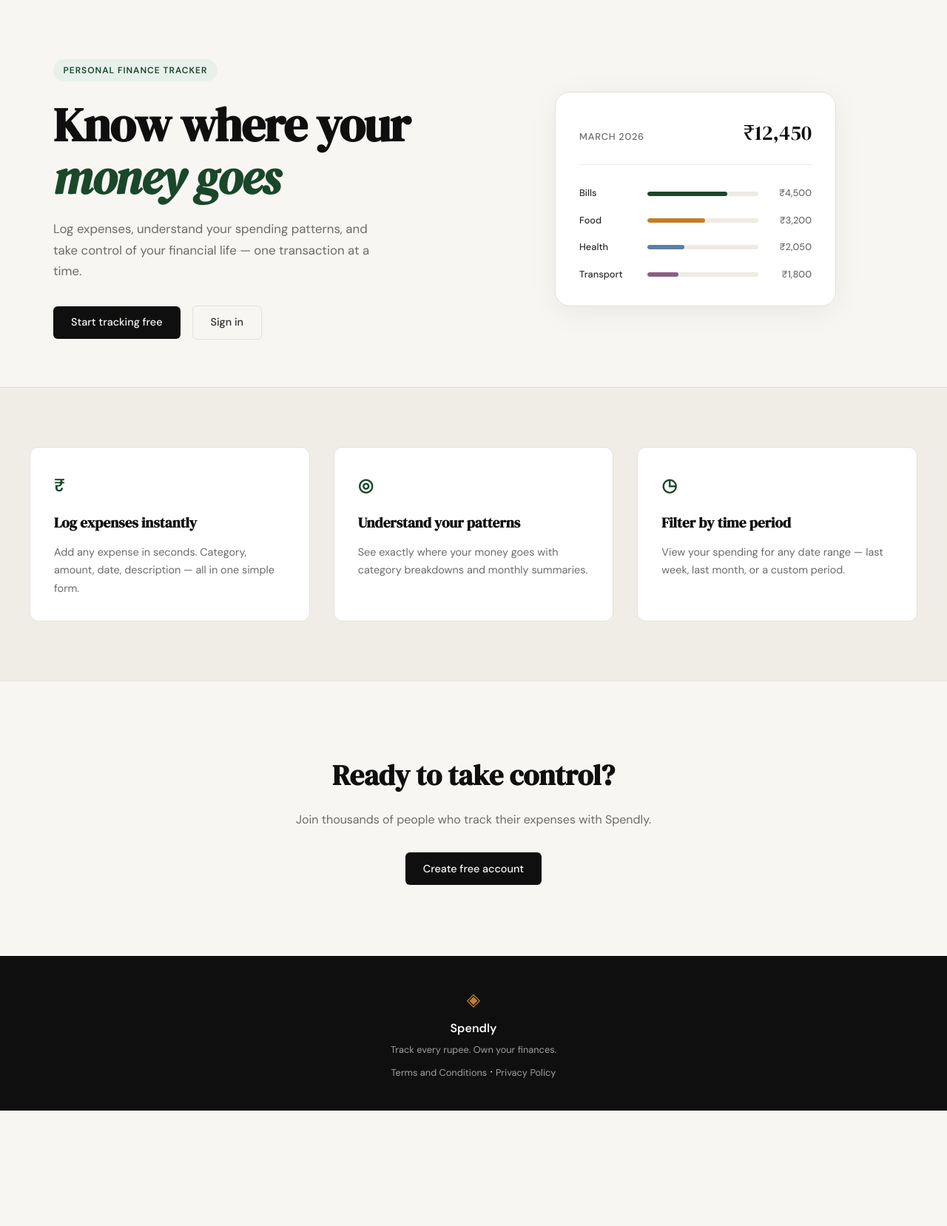
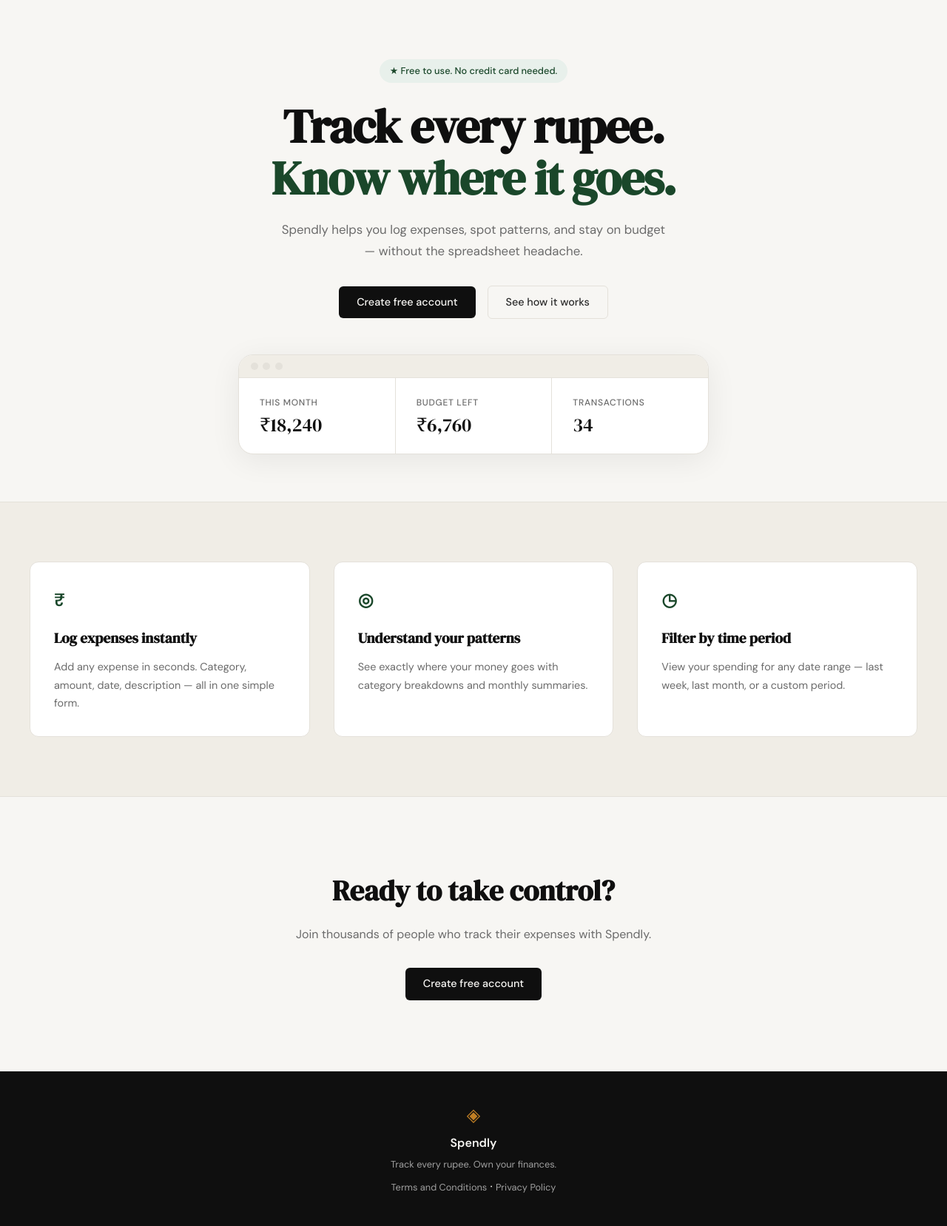
Before and after one commit to iam-viru/Spendly-with-Claude, a Flask app: page / in a window 1280 px wide. Shown: the part 61-1718 px from the top of the page at 74% size. Before the commit the page ends 1562 px from the top, so only its background shows below. Run offline with Flask 3, Linux system fonts and the light colour scheme.

Commit message:
landing: redesign hero section to match mockup

```diff
--- a/promptfile.txt
+++ b/promptfile.txt
@@ -28,21 +28,21 @@ git commit -m "landing: add terms and conditions page and route”
 Do the same as you did for the Terms and Conditions page,
 but for Privacy Policy.
 
-1. Add a new route in [app.py](http://app.py/):
+1. Add a new route in [@app.py](http://app.py/):
 GET /privacy → renders templates/privacy.html
 2. Create templates/privacy.html with generic privacy policy
 content appropriate for a personal expense tracking app.
 Include sections like: Data We Collect, How We Use Your Data,
 Data Storage, Third Party Services, and Contact Us.
 Match the style of terms.html.
-3. In templates/landing.html, update the "Privacy Policy"
+3. In @templates/landing.html, update the "Privacy Policy"
 footer link href from "#" to "/privacy".
 
 git commit -m "landing: add privacy policy page and route”
 
 I've attached a screenshot of the updated Spendly hero section design.
 
-Modify only the hero section in templates/landing.html and static/css/landing.css
+Modify only the hero section in @templates/landing.html and static/css/landing.css
 to match this image exactly. Do not touch any other part of the page.
 
 Changes to implement:
--- a/static/css/style.css
+++ b/static/css/style.css
@@ -125,22 +125,17 @@ a { color: inherit; text-decoration: none; }
 
 .hero {
     padding: 5rem 2rem 4rem;
-    display: grid;
-    grid-template-columns: 1fr 1fr;
-    gap: 4rem;
-    align-items: center;
-    max-width: var(--max-width);
+    max-width: 700px;
     margin: 0 auto;
+    text-align: center;
 }
 
 .hero-badge {
     display: inline-block;
     background: var(--accent-light);
     color: var(--accent);
-    font-size: 0.75rem;
-    font-weight: 600;
-    letter-spacing: 0.08em;
-    text-transform: uppercase;
+    font-size: 0.8rem;
+    font-weight: 500;
     padding: 0.35rem 0.85rem;
     border-radius: 999px;
     margin-bottom: 1.5rem;
@@ -156,7 +151,7 @@ a { color: inherit; text-decoration: none; }
 }
 
 .hero-title em {
-    font-style: italic;
+    font-style: normal;
     color: var(--accent);
 }
 
@@ -164,14 +159,73 @@ a { color: inherit; text-decoration: none; }
     font-size: 1.05rem;
     color: var(--ink-muted);
     line-height: 1.7;
-    max-width: 460px;
-    margin-bottom: 2rem;
+    max-width: 520px;
+    margin: 0 auto 2rem;
 }
 
 .hero-actions {
     display: flex;
     gap: 1rem;
     align-items: center;
+    justify-content: center;
+}
+
+.hero-mockup {
+    background: var(--paper-card);
+    border: 1px solid var(--border);
+    border-radius: var(--radius-lg);
+    box-shadow: 0 8px 40px rgba(0,0,0,0.07);
+    overflow: hidden;
+    margin-top: 3rem;
+}
+
+.hero-mockup-bar {
+    background: var(--paper-warm);
+    border-bottom: 1px solid var(--border);
+    padding: 0.6rem 1rem;
+    display: flex;
+    gap: 0.4rem;
+    align-items: center;
+}
+
+.hero-mockup-dot {
+    width: 10px;
+    height: 10px;
+    border-radius: 50%;
+    background: var(--border);
+}
+
+.hero-stats {
+    display: flex;
+}
+
+.hero-stat {
+    flex: 1;
+    padding: 1.5rem 1.75rem;
+    display: flex;
+    flex-direction: column;
+    gap: 0.3rem;
+    text-align: left;
+    border-right: 1px solid var(--border);
+}
+
+.hero-stat:last-child {
+    border-right: none;
+}
+
+.hero-stat-label {
+    font-size: 0.75rem;
+    font-weight: 500;
+    color: var(--ink-muted);
+    text-transform: uppercase;
+    letter-spacing: 0.06em;
+}
+
+.hero-stat-value {
+    font-family: var(--font-display);
+    font-size: 1.6rem;
+    color: var(--ink);
+    line-height: 1.2;
 }
 
 /* ------------------------------------------------------------------ */
@@ -573,19 +627,13 @@ a { color: inherit; text-decoration: none; }
 /* ------------------------------------------------------------------ */
 
 @media (max-width: 900px) {
-    .hero {
-        grid-template-columns: 1fr;
-        text-align: center;
-    }
-
-    .hero-subtitle { max-width: 100%; }
-    .hero-actions { justify-content: center; }
-    .hero-visual { display: none; }
-
     .features-inner { grid-template-columns: 1fr; }
 }
 
 @media (max-width: 600px) {
     .nav-links a:not(.nav-cta) { display: none; }
     .hero { padding: 3rem 1rem 2rem; }
+    .hero-stats { flex-direction: column; }
+    .hero-stat { border-right: none; border-bottom: 1px solid var(--border); }
+    .hero-stat:last-child { border-bottom: none; }
 }
--- a/templates/landing.html
+++ b/templates/landing.html
@@ -6,55 +6,37 @@
 
 <section class="hero">
     <div class="hero-inner">
-        <div class="hero-badge">Personal Finance Tracker</div>
+        <div class="hero-badge">★ Free to use. No credit card needed.</div>
         <h1 class="hero-title">
-            Know where your<br>
-            <em>money goes</em>
+            Track every rupee.<br>
+            <em>Know where it goes.</em>
         </h1>
         <p class="hero-subtitle">
-            Log expenses, understand your spending patterns,
-            and take control of your financial life —
-            one transaction at a time.
+            Spendly helps you log expenses, spot patterns, and stay
+            on budget — without the spreadsheet headache.
         </p>
         <div class="hero-actions">
-            <a href="{{ url_for('register') }}" class="btn-primary">Start tracking free</a>
-            <a href="{{ url_for('login') }}" class="btn-ghost">Sign in</a>
+            <a href="{{ url_for('register') }}" class="btn-primary">Create free account</a>
+            <a href="#" class="btn-ghost">See how it works</a>
         </div>
-    </div>
-    <div class="hero-visual">
-        <div class="mock-card">
-            <div class="mock-card-header">
-                <span class="mock-label">March 2026</span>
-                <span class="mock-total">₹12,450</span>
+        <div class="hero-mockup">
+            <div class="hero-mockup-bar">
+                <span class="hero-mockup-dot"></span>
+                <span class="hero-mockup-dot"></span>
+                <span class="hero-mockup-dot"></span>
             </div>
-            <div class="mock-bars">
-                <div class="mock-bar-row">
-                    <span class="mock-cat">Bills</span>
-                    <div class="mock-bar-track">
-                        <div class="mock-bar" style="width: 72%"></div>
-                    </div>
-                    <span class="mock-amt">₹4,500</span>
+            <div class="hero-stats">
+                <div class="hero-stat">
+                    <span class="hero-stat-label">This month</span>
+                    <span class="hero-stat-value">₹18,240</span>
                 </div>
-                <div class="mock-bar-row">
-                    <span class="mock-cat">Food</span>
-                    <div class="mock-bar-track">
-                        <div class="mock-bar mock-bar-2" style="width: 52%"></div>
-                    </div>
-                    <span class="mock-amt">₹3,200</span>
+                <div class="hero-stat">
+                    <span class="hero-stat-label">Budget left</span>
+                    <span class="hero-stat-value">₹6,760</span>
                 </div>
-                <div class="mock-bar-row">
-                    <span class="mock-cat">Health</span>
-                    <div class="mock-bar-track">
-                        <div class="mock-bar mock-bar-3" style="width: 33%"></div>
-                    </div>
-                    <span class="mock-amt">₹2,050</span>
-                </div>
-                <div class="mock-bar-row">
-                    <span class="mock-cat">Transport</span>
-                    <div class="mock-bar-track">
-                        <div class="mock-bar mock-bar-4" style="width: 28%"></div>
-                    </div>
-                    <span class="mock-amt">₹1,800</span>
+                <div class="hero-stat">
+                    <span class="hero-stat-label">Transactions</span>
+                    <span class="hero-stat-value">34</span>
                 </div>
             </div>
         </div>
```
